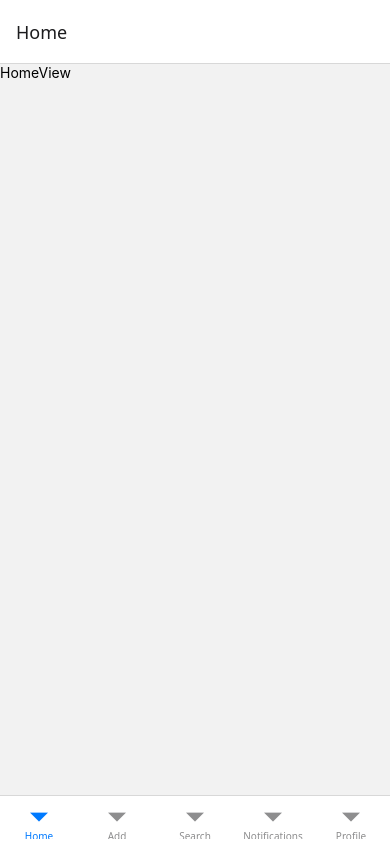
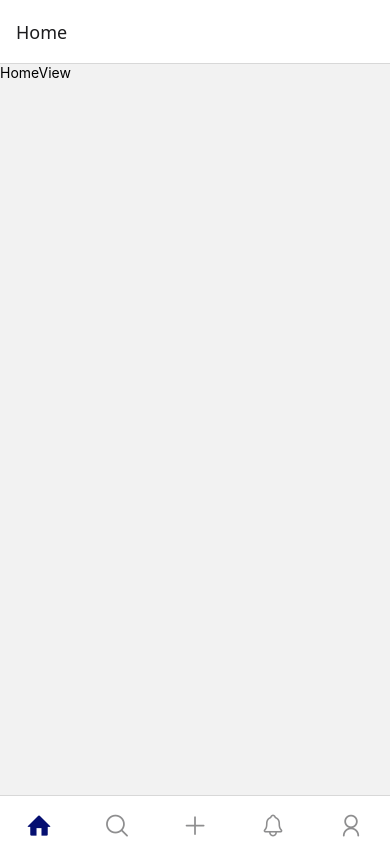
Before and after one commit to valeraruggierotesisucv/reactNative-app, a React Native app: screen / in a window 390 px wide. Built offline with nearby package versions, Linux system fonts and the light colour scheme.

Commit message:
iconos de prueba

```diff
--- a/Navigation.tsx
+++ b/Navigation.tsx
@@ -1,7 +1,11 @@
 import { createBottomTabNavigator } from "@react-navigation/bottom-tabs";
 import { NavigationContainer } from "@react-navigation/native";
 import { TabBar } from "./utils/enums";
-
+import Entypo from '@expo/vector-icons/Entypo';
+import AntDesign from '@expo/vector-icons/AntDesign';
+import Ionicons from '@expo/vector-icons/Ionicons';
+import EvilIcons from '@expo/vector-icons/EvilIcons';
+import { theme } from "./utils/theme";
 // Views
 import HomeView from "./src/views/HomeView";
 import AddView from "./src/views/AddView";
@@ -13,12 +17,68 @@ const Tab = createBottomTabNavigator();
 
 function BottomTabNavigator() {
     return(
-        <Tab.Navigator>
-            <Tab.Screen name={TabBar.Home} component={HomeView} />
-            <Tab.Screen name={TabBar.Add} component={AddView} />
-            <Tab.Screen name={TabBar.Search} component={SearchView} />
-            <Tab.Screen name={TabBar.Notifications} component={NotificationsView} />
-            <Tab.Screen name={TabBar.Profile} component={ProfileView} />
+        <Tab.Navigator
+            screenOptions={{
+                tabBarActiveTintColor: theme.colors.primary,
+                tabBarStyle:{
+                    padding: 10
+                }
+            }}
+        >
+            <Tab.Screen
+                name={TabBar.Home}
+                component={HomeView}
+                options={{
+                    tabBarIcon: ({ color, size }) => {
+                        return <Entypo name="home" size={size} color={color} />
+                    },
+                    tabBarLabel: () => null,
+                }}
+            />
+            <Tab.Screen
+                name={TabBar.Search}
+                component={SearchView}
+                options={{
+                    tabBarIcon: ({ color, size }) => {
+                        return <AntDesign name="search1" size={size} color={color} />
+                    },
+                    tabBarLabel: () => null,
+                }}
+            />
+            <Tab.Screen
+                name={TabBar.Add}
+                component={AddView}
+                options={{
+                    tabBarIcon: ({ color, size, focused }) => {
+                        return <AntDesign name="plus" size={size} color={color} />
+                    },
+                    tabBarLabel: () => null,
+                }}
+            />
+
+            <Tab.Screen
+                name={TabBar.Notifications}
+                component={NotificationsView}
+                options={{
+                    tabBarIcon: ({ color, size, focused }) => {
+                        if(focused) {
+                            return <Ionicons name="notifications" size={size} color={color} />
+                        }
+                        return <Ionicons name="notifications-outline" size={size} color={color} />
+                    },
+                    tabBarLabel: () => null,
+                }}
+            />
+            <Tab.Screen
+                name={TabBar.Profile}
+                component={ProfileView}
+                options={{
+                    tabBarIcon: ({ color, size }) => {
+                        return <AntDesign name="user" size={size} color={color} />
+                    },
+                    tabBarLabel: () => null,
+                }}
+            />
         </Tab.Navigator>
     )
 }
--- /dev/null
+++ b/utils/theme.tsx
@@ -0,0 +1,7 @@
+export const theme = {
+    colors: {
+        primary: "#050F71",
+        secondary: "#007AFF",
+        gray: "#E9E8E8"
+    }
+}
```
